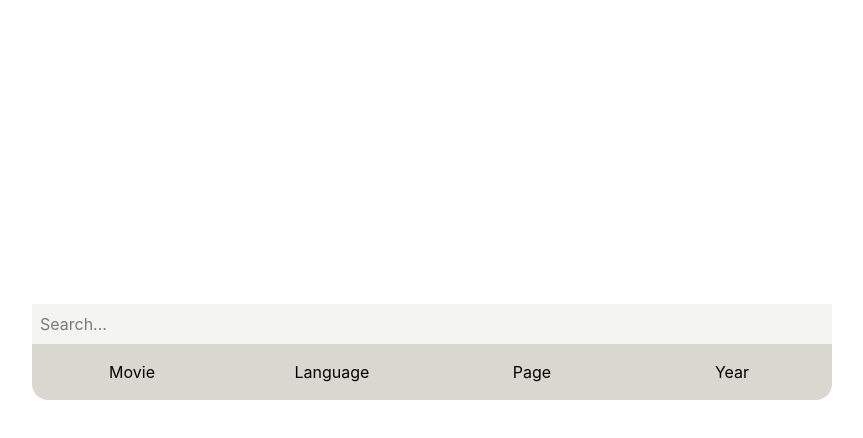
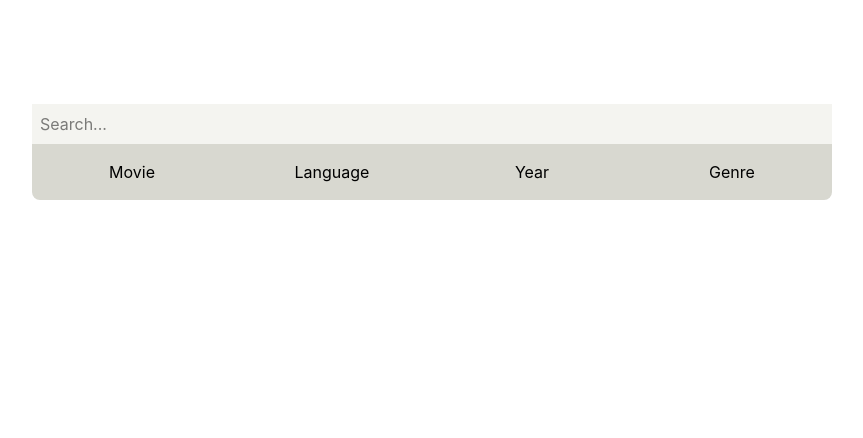
Before and after one commit to wellwe11/findMovie, a React (Vite) app: page / in a window 1280 px wide. Shown: the top 438 px of the page, without its empty margins (208-1071 px from the left). Built offline with nearby package versions, Linux system fonts and the light colour scheme; no server answers.

Commit message:
created a simple & sleek UI for updating and queries

```diff
--- a/package.json
+++ b/package.json
@@ -13,7 +13,8 @@
     "@tailwindcss/vite": "^4.2.2",
     "react": "^19.2.4",
     "react-dom": "^19.2.4",
-    "tailwindcss": "^4.2.2"
+    "tailwindcss": "^4.2.2",
+    "zustand": "^5.0.12"
   },
   "devDependencies": {
     "@eslint/js": "^9.39.4",
--- a/src/App.tsx
+++ b/src/App.tsx
@@ -1,3 +1,4 @@
+import { useState } from "react";
 import "./App.css";
 import useFetch from "./hooks/useFetch";
 import useQuery from "./hooks/useQuery";
@@ -24,51 +25,48 @@ const SearchBar = ({
     setAdult, // Pornographic content (force to be false(disabled))
   },
 }) => {
+  const placeholderButtons = ["Movie", "Language", "Year", "Genre"];
+  const [hoveringBtn, setHoveringBtn] = useState(null);
+
   return (
     <div className="h-[50vh] flex items-end justify-center">
-      <div className="bg-olive-300 w-200 rounded-4xl">
-        <form action="" className="w-full h-max flex flex-col">
+      <div className="w-200">
+        <form
+          action=""
+          className="w-full h-max flex flex-col"
+          onMouseLeave={() => setHoveringBtn(null)}
+        >
           <input
             type="text"
             placeholder="Search..."
             className="bg-olive-100 w-full p-2 outline-0"
           />
+          <div className="flex justify-between bg-olive-300 rounded-b-lg overflow-hidden">
+            {placeholderButtons.map((btn, index) => (
+              <input
+                value={btn}
+                type="button"
+                name={btn}
+                id={btn + "navBtn"}
+                className="w-full h-full cursor-pointer hover:bg-olive-100 py-4"
+                style={{ transition: "background-color 0.15s ease-in-out" }}
+                onMouseEnter={() => setHoveringBtn(index)}
+              />
+            ))}
+          </div>
 
-          <div className="flex justify-between bg-olive-300 rounded-b-2xl overflow-hidden">
-            <input
-              value="Movie"
-              type="button"
-              name="movie"
-              id="movie"
-              className="w-full h-full cursor-pointer hover:bg-olive-100 py-4"
-              style={{ transition: "background-color 0.15s ease-in-out" }}
-            />
+          <div className="w-full h-50">
+            <div
+              className="bg-olive-100"
+              style={{
+                width: `calc(100% / ${placeholderButtons.length})`,
+                height: "100%",
 
-            <input
-              value="Language"
-              type="button"
-              name="lang"
-              id="lang"
-              className="w-full h-full cursor-pointer hover:bg-olive-100 py-4"
-              style={{ transition: "background-color 0.15s ease-in-out" }}
-            />
+                transform: `translateX(${hoveringBtn * 100}%)`,
+                opacity: hoveringBtn === null ? 0 : 1,
 
-            <input
-              value="Page"
-              type="button"
-              name="page"
-              id="page"
-              className="w-full h-full cursor-pointer hover:bg-olive-100 py-4"
-              style={{ transition: "background-color 0.15s ease-in-out" }}
-            />
-
-            <input
-              value="Year"
-              type="button"
-              name="year"
-              id="year"
-              className="w-full h-full cursor-pointer hover:bg-olive-100 py-4"
-              style={{ transition: "background-color 0.15s ease-in-out" }}
+                transition: `transform 0.1s ease ${hoveringBtn === null ? "0.5s" : "0.05s"}, opacity 0.1s ease ${hoveringBtn !== null ? "0.15s" : "0.05s"}`,
+              }}
             />
           </div>
         </form>
```
Also changed, not shown: 1 other file (tests, documents, lock files or other folders).
